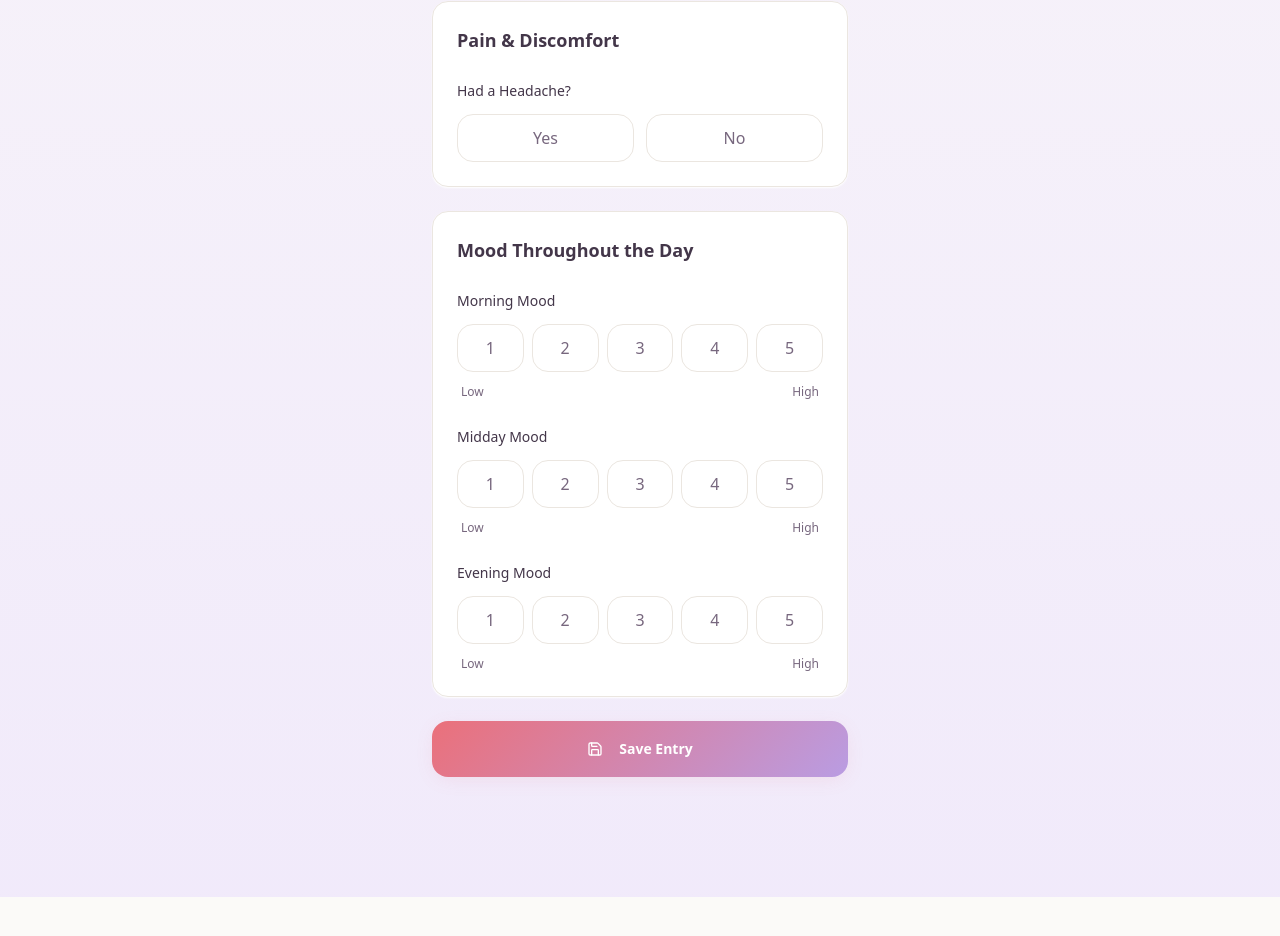
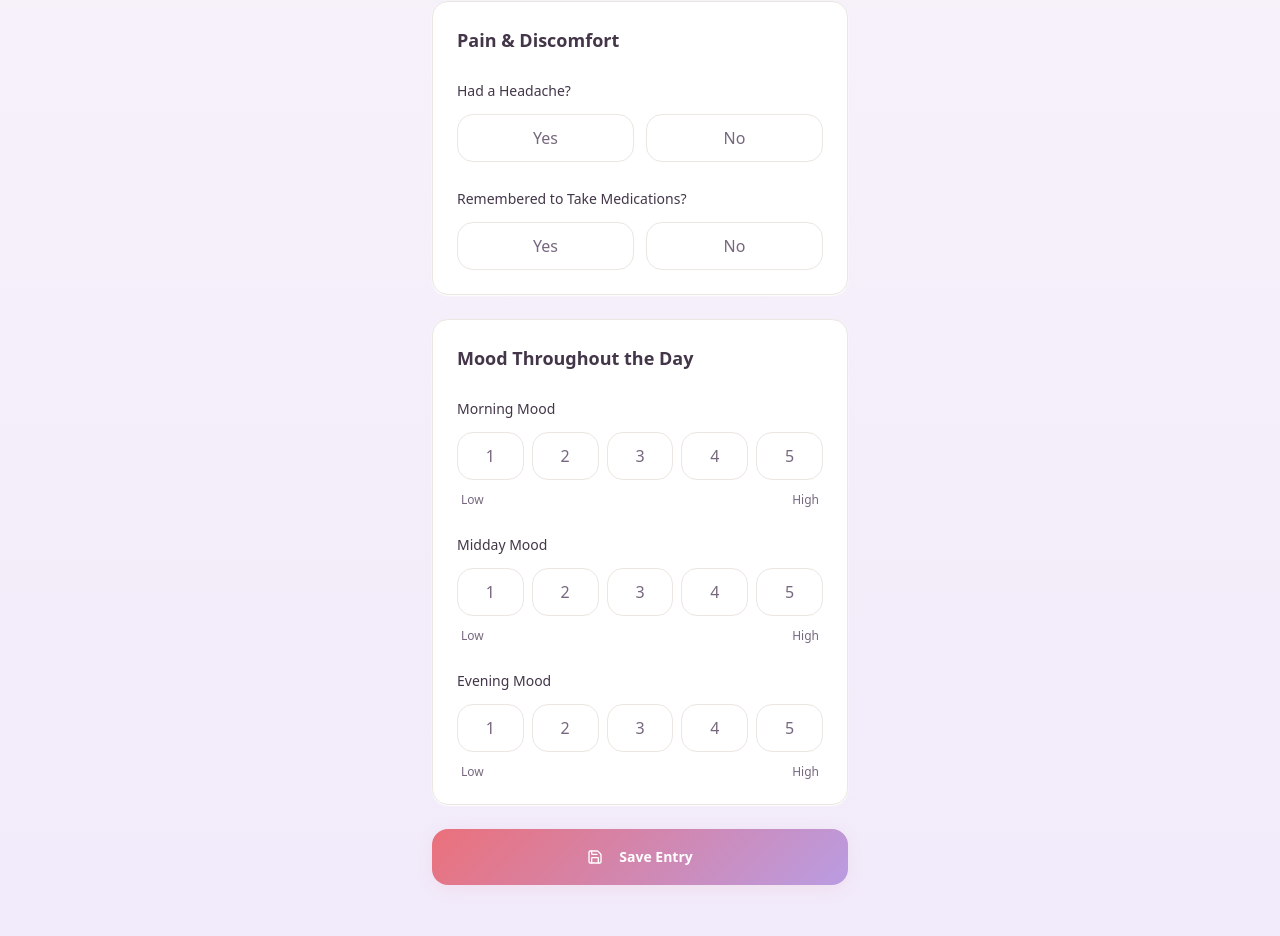
Before and after one commit to StefanWout/mind-vs-body, a React (Vite) app: page /log in a window 1280 px wide. Shown: the part 1146-2082 px from the top of the page. Before the commit the page ends 2043 px from the top, so only its background shows below. Built offline with nearby package versions, Linux system fonts and the light colour scheme; the HTML template or start-up script is replaced by a standard one.

Commit message:
Add medication tracking input

```diff
--- a/src/pages/DailyLog.tsx
+++ b/src/pages/DailyLog.tsx
@@ -31,6 +31,7 @@ export default function DailyLog() {
     gotUpToPee: null,
     hadHeadache: null,
     headacheTime: null,
+    tookMedication: null,
   });
 
   useEffect(() => {
@@ -56,6 +57,7 @@ export default function DailyLog() {
       gotUpToPee: entry.gotUpToPee || null,
       hadHeadache: entry.hadHeadache || null,
       headacheTime: entry.headacheTime || null,
+      tookMedication: entry.tookMedication || null,
       createdAt: entry.createdAt || new Date().toISOString(),
       updatedAt: new Date().toISOString(),
     };
@@ -163,6 +165,12 @@ export default function DailyLog() {
               label="What time did headache start?"
             />
           )}
+
+          <ToggleInput
+            value={entry.tookMedication || null}
+            onChange={(value) => setEntry({ ...entry, tookMedication: value })}
+            label="Remembered to Take Medications?"
+          />
         </Card>
 
         <Card className="p-6 space-y-6 shadow-card border-border">
--- a/src/types/tracking.ts
+++ b/src/types/tracking.ts
@@ -16,6 +16,7 @@ export interface DailyEntry {
   gotUpToPee: boolean | null;
   hadHeadache: boolean | null;
   headacheTime: string | null; // HH:mm format
+  tookMedication: boolean | null;
   createdAt: string;
   updatedAt: string;
 }
```
